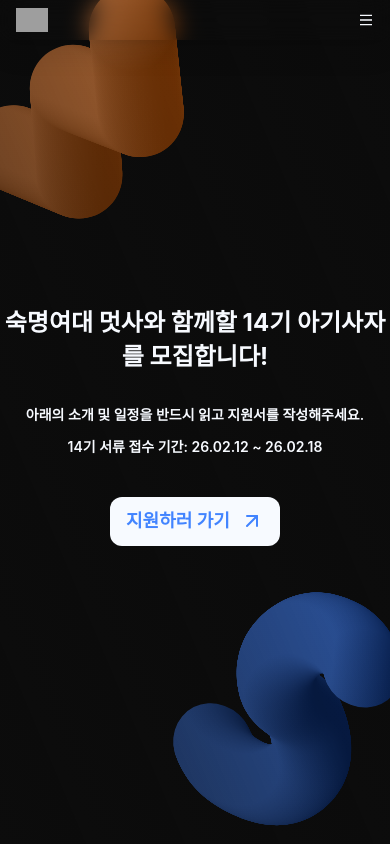
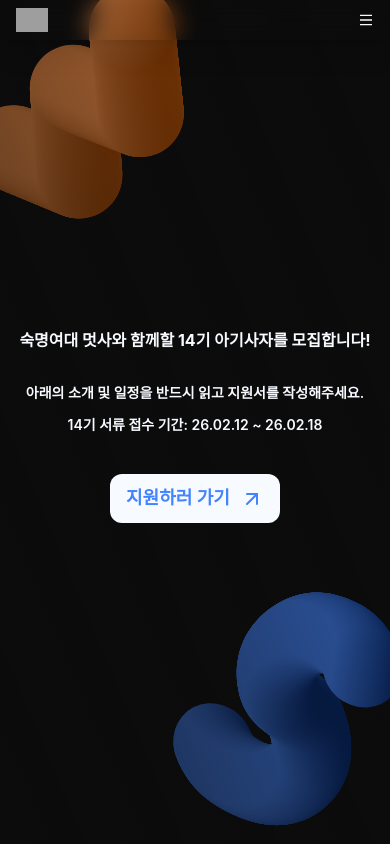
Before and after one commit to Likelion-at-SMWU-WebFounder/Recruit-Client-v3, a React (Vite) app: page /apply in a window 390 px wide. Shown: the top 844 px of the page. Built offline with nearby package versions, Linux system fonts and the light colour scheme; grey boxes are pictures that could not be loaded; a web font is replaced by a local one.

Commit message:
design: HeroSection 타이틀 글자 크기 조정 (#112)

```diff
--- a/src/pages/application/components/SubmitModal.tsx
+++ b/src/pages/application/components/SubmitModal.tsx
@@ -34,7 +34,7 @@
         <div className="flex flex-col items-center gap-8 lg:gap-[2.375rem]">
           <div className="flex w-full flex-col gap-6 lg:gap-[2rem]">
             {/* 제목 영역 */}
-            <h2 className="text-[1.75rem] font-semibold break-keep text-[var(--color-navyblack)] md:text-[2rem] lg:text-[2.25rem]">
+            <h2 className="text-[1.375rem] font-semibold break-keep text-[var(--color-navyblack)] md:text-[2rem] lg:text-[2.25rem]">
               {isSuccess ? SUCCESS_MODAL.TITLE : isDuplicate ? DUPLICATE_MODAL.TITLE : SUBMIT_MODAL.TITLE}
             </h2>
             {/* 본문 영역 */}
--- a/src/pages/application/constants/index.ts
+++ b/src/pages/application/constants/index.ts
@@ -118,7 +118,7 @@
     id: 'q7',
     number: 7,
     question: '만약 기술 블로그, GitHub, 포트폴리오 등 제출하시고 싶은 자료가 있다면 링크를 기재해 주세요.',
-    placeholder: '포트폴리오 링크가 외부에서 접근 가능한 상태(Public 등)인지 확인 후 입력해 주세요.',
+    placeholder: '포트폴리오 링크가 외부에서 접근 가능한 상태인지 확인 후 입력해 주세요.',
     type: 'short',
     required: false,
   },
--- a/src/pages/apply/components/apply/HeroSection.tsx
+++ b/src/pages/apply/components/apply/HeroSection.tsx
@@ -65,7 +65,7 @@
     <ReusableBackground className="h-[53.25rem] md:h-[85.375rem] lg:h-[67.5rem]" isAnimated={true}>
       <div className="flex flex-col items-center gap-[2.5rem] md:gap-[3.5rem] lg:gap-[4.375rem]">
         <div className="flex flex-col items-center gap-[2rem] md:gap-[3rem] lg:gap-[4.375rem]">
-          <h1 className="text-center text-[1.5rem] leading-[140%] font-bold whitespace-pre-line text-[#F7FAFF] md:text-[2.25rem] lg:text-[3.5625rem]">
+          <h1 className="text-center text-[1rem] leading-[140%] font-bold whitespace-pre-line text-[#F7FAFF] md:text-[2.25rem] lg:text-[3.5625rem]">
             {currentContent.TITLE}
           </h1>
 
```
